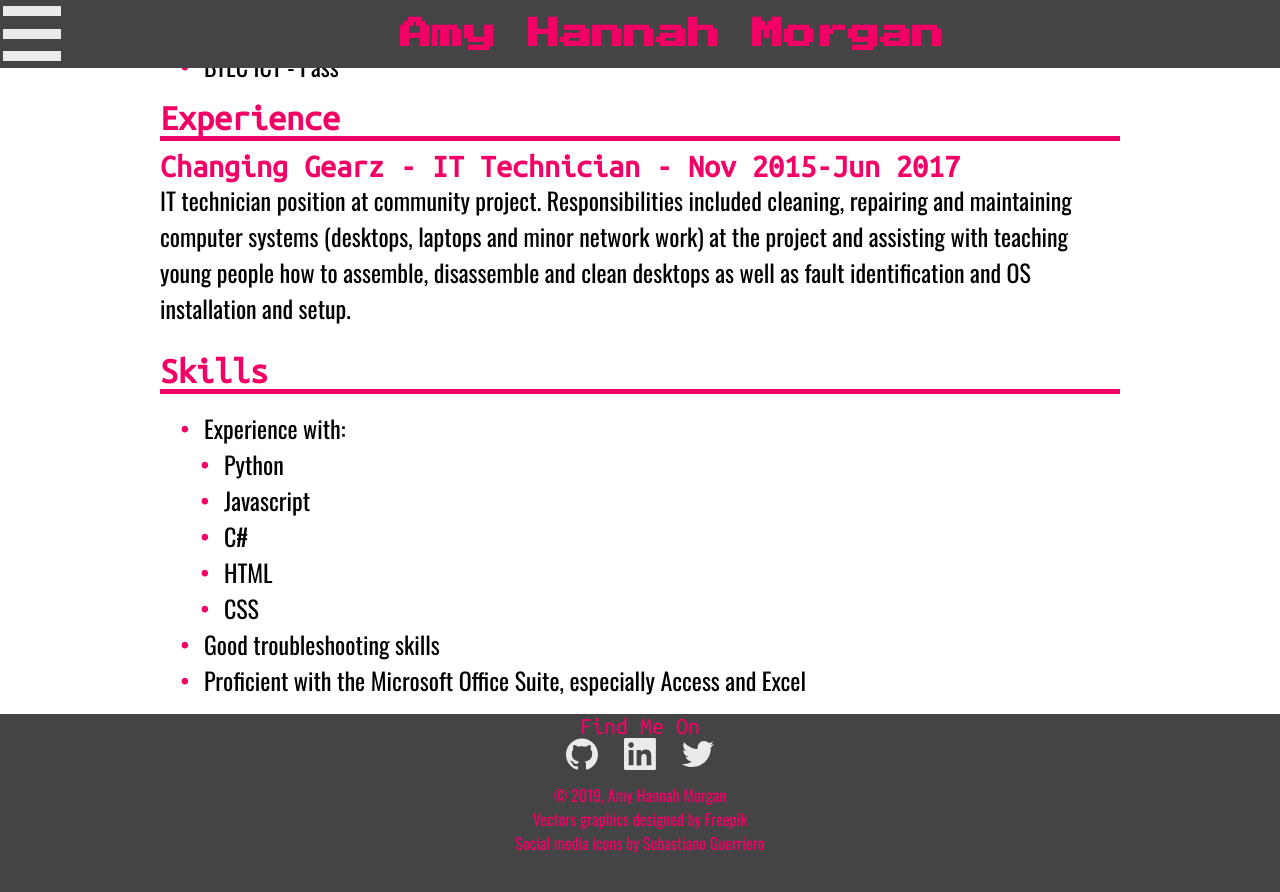
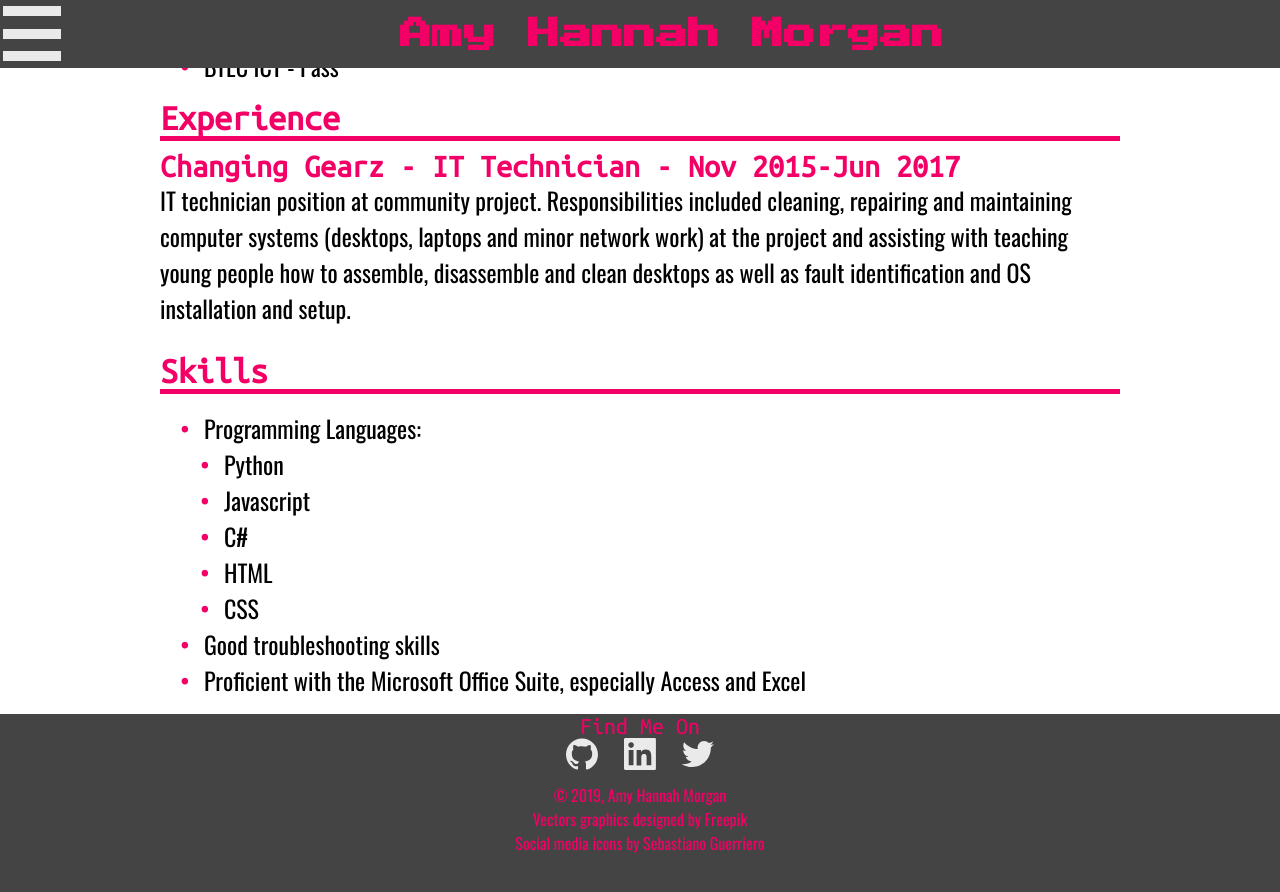
Before and after one commit to AmyHannahMorgan/AmyHannahMorgan.github.io, a Jekyll site: the page built from qualifications/index.html, in a window 1280 px wide and 900 px high, scrolled down 615 px. Shown: the top 892 px of the window. Built offline with Jekyll 4.4.1, drawn with Linux system fonts in a browser that asks for light colours.

Commit message:
wording change

```diff
--- a/qualifications/index.html
+++ b/qualifications/index.html
@@ -42,7 +42,7 @@ layout: default
 <h1>Skills</h1>
 
 <ul>
-  <li>Experience with: </li>
+  <li>Programming Languages:</li>
   <ul>
     <li>Python</li>
     <li>Javascript</li>
```
